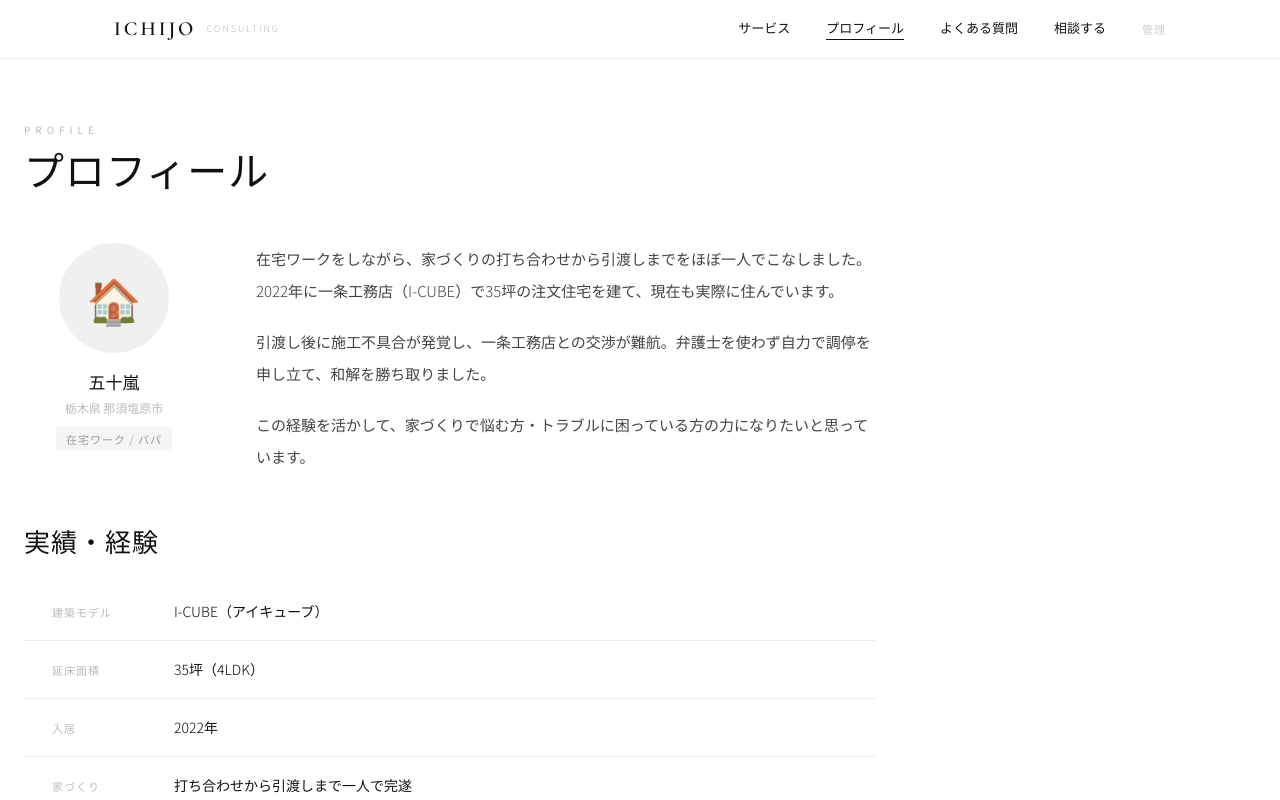
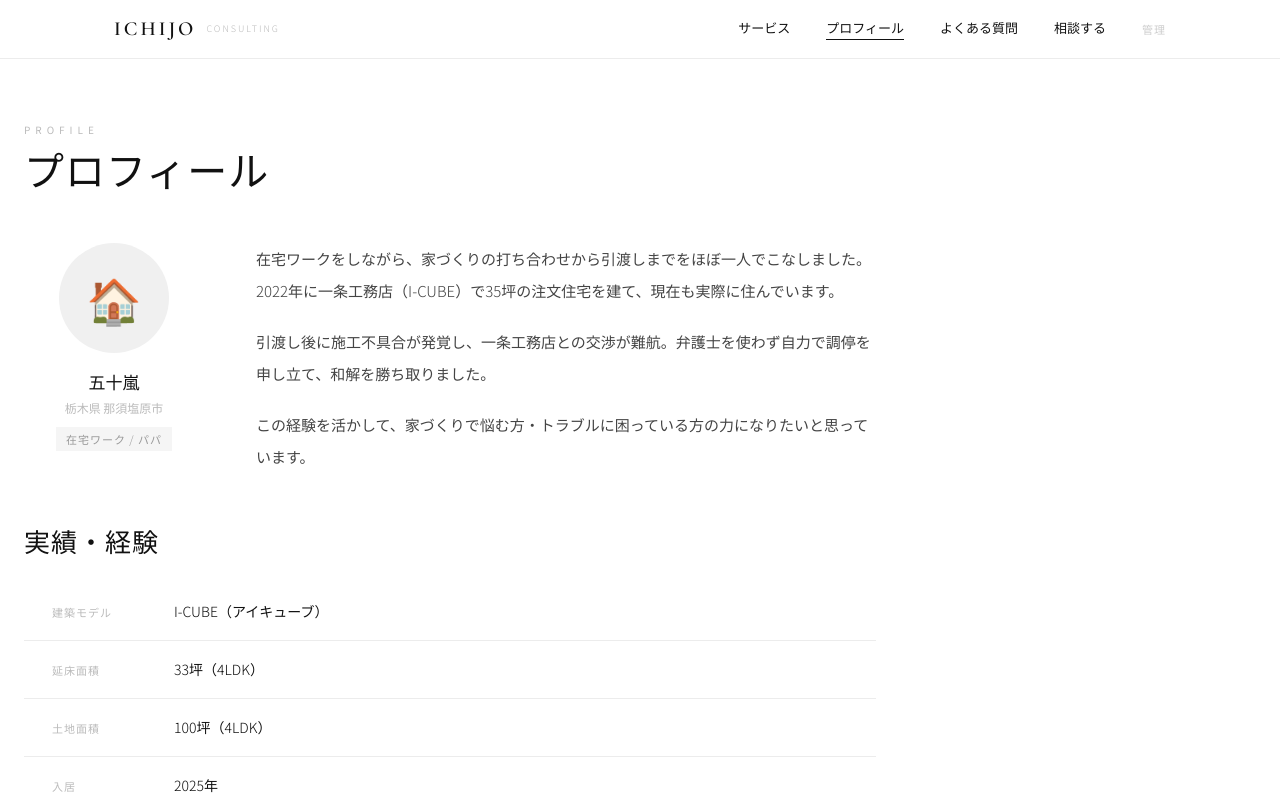
Before and after one commit to tradehant1-cloud/ichijo-consul, a React (Vite) app: page / in a window 1280 px wide. Both pictures are taken after a click on the element "プロフィール". Shown: the top 800 px of the page. Built offline with nearby package versions, Linux system fonts and the light colour scheme.

Commit message:
add exterior service

```diff
--- a/src/App.jsx
+++ b/src/App.jsx
@@ -13,6 +13,7 @@ const TOPICS_BY_SERVICE = {
   "家づくり相談": ["間取り", "オプション", "見積もり", "土地・外構", "契約・手続き", "住み心地", "その他"],
   "トラブル相談": ["施工不具合", "アフターサービス", "営業対応", "近隣トラブル", "その他"],
   "調停相談": ["調停の始め方", "申立書の書き方", "当日の進め方", "和解交渉", "その他"],
+  "外構相談": ["業者選び", "見積もり比較", "DIY相談", "トラブル対応", "その他"],
 };
 const STATUSES = ["新規", "対応中", "完了", "保留"];
 const STATUS_COLORS = {
@@ -219,7 +220,7 @@ export default function App() {
             {/* Stats */}
             <section style={{ padding: "4rem 1.5rem", borderBottom: "1px solid #ececec" }}>
               <div className="stats-row" style={{ maxWidth: 800, margin: "0 auto", display: "grid", gridTemplateColumns: "1fr 1fr 1fr 1fr", gap: 32, textAlign: "center" }}>
-                {[["2022年", "入居"], ["35坪", "延床面積"], ["I-CUBE", "モデル"], ["調停和解", "実績"]].map(([val, label]) => (
+                {[["2025年", "入居"], ["33坪", "延床面積"], ["I-CUBE", "モデル"], ["調停和解", "実績"]].map(([val, label]) => (
                   <div key={label}>
                     <div style={{ fontFamily: "'Cormorant Garamond', serif", fontSize: 32, fontWeight: 300, letterSpacing: 1, marginBottom: 6 }}>{val}</div>
                     <div style={{ fontSize: 10, color: "#bbb", letterSpacing: 2 }}>{label}</div>
@@ -404,8 +405,9 @@ export default function App() {
             <div style={{ display: "flex", flexDirection: "column", gap: 1, background: "#ececec" }}>
               {[
                 ["建築モデル", "I-CUBE（アイキューブ）"],
-                ["延床面積", "35坪（4LDK）"],
-                ["入居", "2022年"],
+                ["延床面積", "33坪（4LDK）"],
+                ["土地面積", "100坪（4LDK）"],
+                ["入居", "2025年"],
                 ["家づくり", "打ち合わせから引渡しまで一人で完遂"],
                 ["トラブル対応", "施工不具合を発見・記録・交渉"],
                 ["調停実績", "弁護士なしで調停申立 → 和解勝ち取り"],
```
